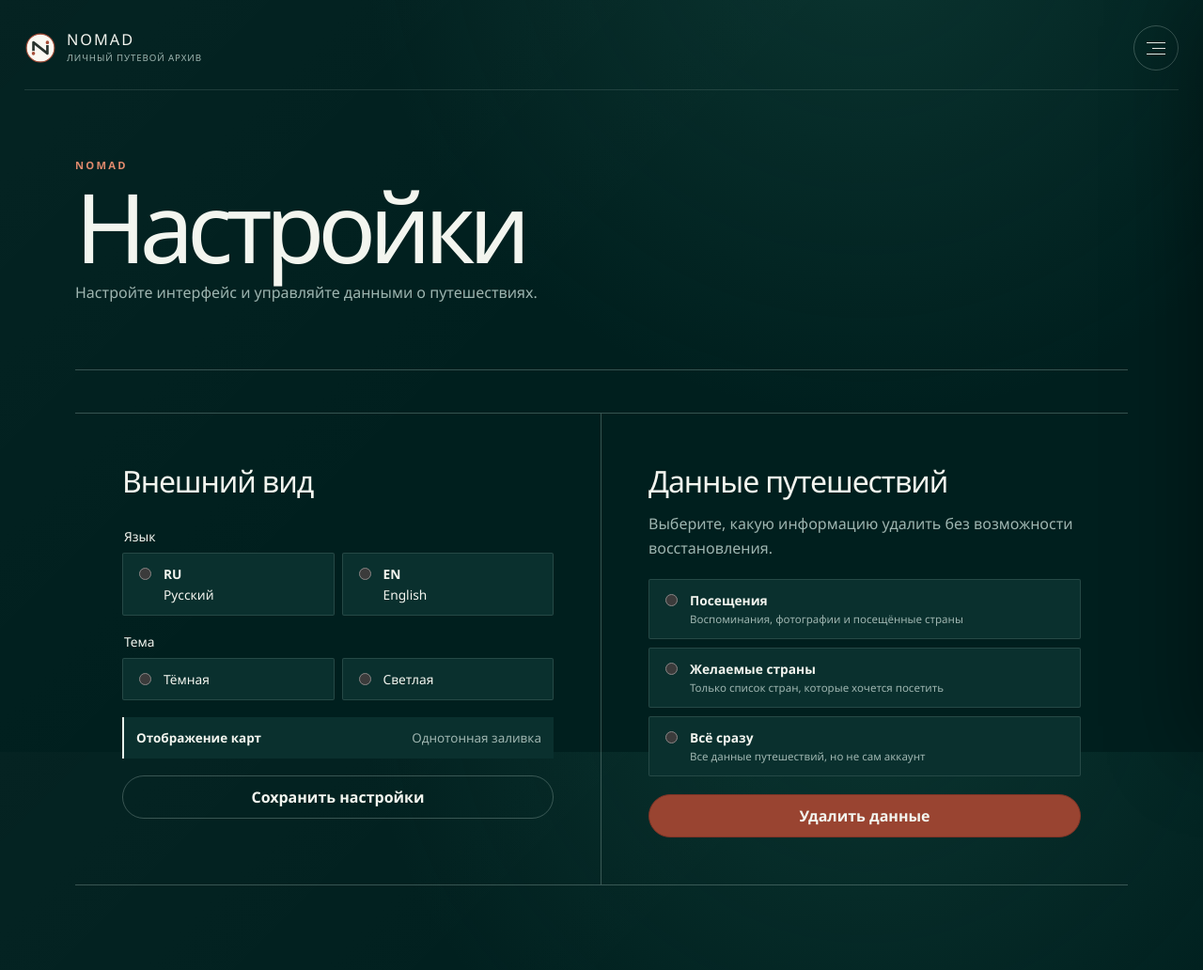
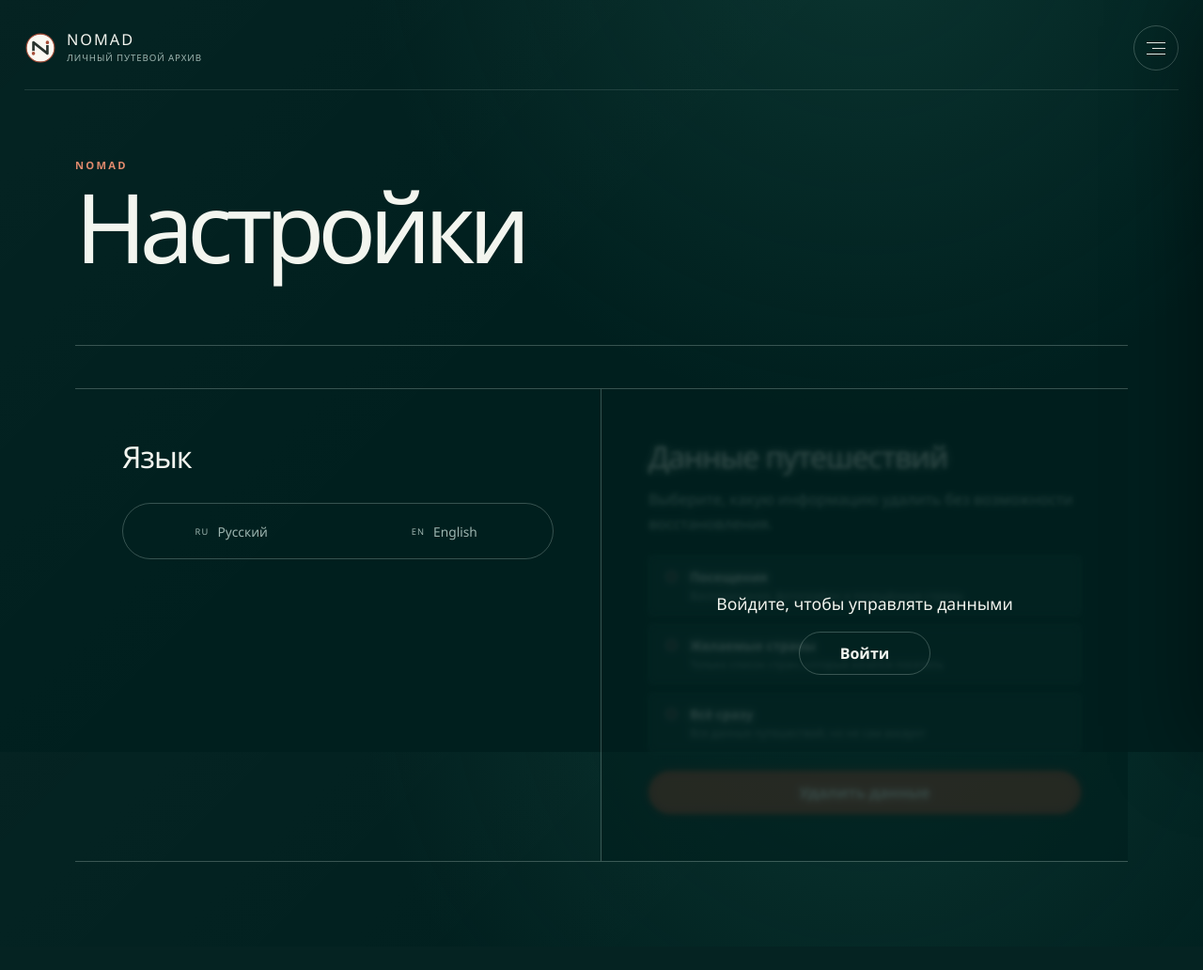
Before and after one commit to alabayk/nomad, a FastAPI app: template app/templates/settings.html in a window 1280 px wide; the page is wider, and only the part inside the window is pictured. Shown: that part at 94% size. After the commit the page ends 917 px from the top of that part, so only its background shows below. Run offline with FastAPI, Linux system fonts and the light colour scheme; the template is opened without the code that fills it: most values are stand-ins (such as "Sample title", 1, 10 or a date in 2020); parts of the project's set-up code (start-up, migrations or seed data) failed here and were passed over.

Commit message:
Open premium language settings to guests

```diff
--- a/app/main.py
+++ b/app/main.py
@@ -201,14 +201,13 @@ def delete_account(
     return response
 
 
-def settings_response(
-    request: Request, user: User, *, notice: str = "", error: str = ""
-) -> HTMLResponse:
+def settings_response(request: Request, user: User | None, *, error: str = "") -> HTMLResponse:
     csrf_token = csrf_token_for_request(request)
+    language = user.language if user else request.cookies.get("nomad_language", "ru")
     response = templates.TemplateResponse(
         request=request,
         name="settings.html",
-        context={"user": user, "csrf_token": csrf_token, "notice": notice, "error": error},
+        context={"user": user, "language": language, "csrf_token": csrf_token, "error": error},
     )
     set_csrf_cookie(response, csrf_token)
     return response
@@ -217,29 +216,26 @@ def settings_response(
 @app.get("/settings", response_class=HTMLResponse)
 def settings_page(request: Request, db: Session = Depends(get_db)) -> HTMLResponse:
     user = current_user(db, request)
-    if user is None:
-        return RedirectResponse("/login", status_code=303)
-    notices = {"preferences": "Настройки сохранены.", "visits": "Данные о посещениях удалены.", "wishlist": "Список желаний очищен.", "all": "Данные о путешествиях удалены."}
-    return settings_response(request, user, notice=notices.get(request.query_params.get("saved", ""), ""))
+    return settings_response(request, user)
 
 
 @app.post("/settings/preferences")
 def update_preferences(
     request: Request,
     language: str = Form(...),
-    theme: str = Form(...),
     csrf_token: str = Form(...),
     db: Session = Depends(get_db),
 ) -> HTMLResponse:
     user = current_user(db, request)
-    if user is None:
-        return RedirectResponse("/login", status_code=303)
-    if not valid_csrf_token(request, csrf_token) or language not in {"ru", "en"} or theme not in {"dark", "light"}:
+    if not valid_csrf_token(request, csrf_token) or language not in {"ru", "en"}:
         return settings_response(request, user, error="Не удалось сохранить настройки.")
-    user.language = language
-    user.theme = theme
-    db.commit()
-    return RedirectResponse("/settings?saved=preferences", status_code=303)
+    response = RedirectResponse("/settings", status_code=303)
+    if user:
+        user.language = language
+        db.commit()
+    else:
+        response.set_cookie("nomad_language", language, max_age=31536000, samesite="lax", path="/")
+    return response
 
 
 @app.post("/settings/delete-data")
--- a/app/static/css/app.css
+++ b/app/static/css/app.css
@@ -381,6 +381,10 @@ body[data-scroll-direction="up"] .process-heading{transition-delay:calc(var(--re
 .account-danger h2 { margin-bottom:5px; }.account-danger p{margin:0;color:var(--muted);line-height:1.5}.account-danger-actions{display:flex;gap:9px;flex-shrink:0}.account-created{margin:18px 0 0;color:var(--muted);font-size:.75rem;text-align:right}
 .settings-page{width:min(100%,980px);align-self:start}.settings-header{padding-bottom:28px;border-bottom:1px solid var(--line)}.settings-header h1{margin-bottom:8px}.settings-header .muted{margin:0}.settings-grid{display:grid;grid-template-columns:1fr 1fr;gap:20px;margin-top:24px}.choice-group{display:grid;grid-template-columns:1fr 1fr;gap:8px;margin:0;padding:0;border:0}.choice-group legend{margin-bottom:8px;font-size:.86rem;font-weight:500}.choice-card{display:flex;grid-template-columns:none;align-items:flex-start;gap:10px;padding:12px;border:1px solid var(--line-soft);border-radius:4px;background:var(--field);font-weight:400;cursor:pointer}.choice-card:has(input:checked){border-color:var(--green);box-shadow:0 0 0 1px var(--green)}.choice-card input{width:auto;margin-top:3px}.choice-card span{display:grid;gap:3px}.choice-card small{font-size:.72rem}.map-mode-note{display:flex;justify-content:space-between;gap:15px;padding:13px;border-left:2px solid var(--green);background:var(--field);font-size:.84rem}.map-mode-note span{color:var(--muted)}.delete-data-form{display:grid;gap:9px;margin-top:20px}.delete-data-form .danger{margin-top:10px}.settings-danger>.muted{margin-top:-10px}
 
+.visually-hidden{position:absolute;width:1px;height:1px;overflow:hidden;clip:rect(0 0 0 0)}
+.language-form{margin-top:28px}.language-switch{display:grid;grid-template-columns:1fr 1fr;gap:6px;margin:0;padding:5px;border:1px solid var(--line);border-radius:999px}.language-switch label{display:block;cursor:pointer}.language-switch input{position:absolute;opacity:0;pointer-events:none}.language-switch span{display:flex;align-items:center;justify-content:center;gap:9px;min-height:48px;border-radius:999px;color:var(--muted);transition:.25s}.language-switch input:checked+span{background:var(--ink);color:var(--paper)}.language-switch small{font-size:.58rem;letter-spacing:.12em}.language-switch input:checked+span small{color:inherit}
+.guest-locked{position:relative;min-height:420px}.guest-locked>.delete-data-form,.guest-locked>h2,.guest-locked>.muted{filter:blur(2px);opacity:.4;pointer-events:none}.settings-lock{position:absolute;z-index:2;inset:0;display:grid;place-content:center;justify-items:center;padding:30px;background:rgba(0,31,30,.62);backdrop-filter:blur(5px);text-align:center}.settings-lock p{font-size:1.1rem}.settings-lock .button-link{min-width:140px}
+
 .maplibregl-popup-content { background: #f7f5ed; color: #29332d; }
 .maplibregl-popup-anchor-bottom .maplibregl-popup-tip { border-top-color: #f7f5ed; }
 .maplibregl-popup-anchor-top .maplibregl-popup-tip { border-bottom-color: #f7f5ed; }
--- a/app/templates/base.html
+++ b/app/templates/base.html
@@ -1,6 +1,6 @@
-{% set en = user and user.language == 'en' %}
+{% set en = (user and user.language == 'en') or (not user and request.cookies.get('nomad_language') == 'en') %}
 <!doctype html>
-<html lang="{{ user.language if user and user.language else 'ru' }}" data-theme="{{ user.theme if user and user.theme else 'dark' }}">
+<html lang="{{ 'en' if en else 'ru' }}" data-theme="dark">
   <head>
     <meta charset="utf-8">
     <meta name="viewport" content="width=device-width, initial-scale=1">
@@ -8,7 +8,7 @@
     <link rel="icon" href="/static/img/nomad-mark.svg?v=2" type="image/svg+xml" sizes="any">
     <link rel="shortcut icon" href="/static/img/nomad-mark.svg?v=2" type="image/svg+xml">
     <link rel="apple-touch-icon" href="/static/img/nomad-mark.svg?v=2">
-  <link rel="stylesheet" href="/static/css/app.css?v=stage1auth">
+  <link rel="stylesheet" href="/static/css/app.css?v=stage2settings">
     {% block head %}{% endblock %}
   </head>
   <body>
@@ -34,7 +34,7 @@
         <a href="/countries" {% if request.url.path == '/countries' %}class="active"{% endif %}><span>{{ 'Visited countries' if en else 'Посещённые страны' }}</span><small>{{ 'Where I have been' if en else 'Где я уже был' }}</small></a>
         <a href="/wishlist" {% if request.url.path == '/wishlist' %}class="active"{% endif %}><span>{{ 'Want to visit' if en else 'Хочу посетить' }}</span><small>{{ 'Future journeys' if en else 'Будущие маршруты' }}</small></a>
         {% endif %}
-        <a href="/settings" {% if request.url.path == '/settings' %}class="active"{% endif %}><span>{{ 'Settings' if en else 'Настройки' }}</span><small>{{ 'Language, theme and maps' if en else 'Язык, тема и карты' }}</small></a>
+        <a href="/settings" {% if request.url.path == '/settings' %}class="active"{% endif %}><span>{{ 'Settings' if en else 'Настройки' }}</span><small>{{ 'Language, data management' if en else 'Язык, управление данными' }}</small></a>
       </nav>
       <a class="menu-account" href="/account">
         <span class="menu-avatar" aria-hidden="true">{% if user and user.profile_photo_url %}<img src="{{ user.profile_photo_url }}" alt="">{% elif user %}{{ user.initials }}{% else %}<svg viewBox="0 0 24 24"><circle cx="12" cy="8" r="4"/><path d="M4 21c.6-5 3.2-7 8-7s7.4 2 8 7"/></svg>{% endif %}</span>
--- a/app/templates/settings.html
+++ b/app/templates/settings.html
@@ -1,28 +1,21 @@
 {% extends "base.html" %}
-{% set en = user.language == 'en' %}
+{% set en = language == 'en' %}
 {% block title %}{{ 'Settings' if en else 'Настройки' }} — Nomad{% endblock %}
 {% block content %}
 <div class="settings-page">
-  <header class="settings-header"><p class="eyebrow">Nomad</p><h1>{{ 'Settings' if en else 'Настройки' }}</h1><p class="muted">{{ 'Adjust the interface and manage your travel data.' if en else 'Настройте интерфейс и управляйте данными о путешествиях.' }}</p></header>
-  {% if notice %}<div class="account-notice" role="status">{{ notice }}</div>{% endif %}
+  <header class="settings-header"><p class="eyebrow">Nomad</p><h1>{{ 'Settings' if en else 'Настройки' }}</h1></header>
   {% if error %}<div class="alert" role="alert">{{ error }}</div>{% endif %}
   <div class="settings-grid">
-    <section class="account-panel"><h2>{{ 'Appearance' if en else 'Внешний вид' }}</h2>
-      <form method="post" action="/settings/preferences" class="auth-form">
+    <section class="account-panel"><h2>{{ 'Language' if en else 'Язык' }}</h2>
+      <form method="post" action="/settings/preferences" class="language-form">
         <input type="hidden" name="csrf_token" value="{{ csrf_token }}">
-        <fieldset class="choice-group"><legend>{{ 'Language' if en else 'Язык' }}</legend>
-          <label class="choice-card"><input type="radio" name="language" value="ru" {% if user.language == 'ru' %}checked{% endif %}><span><strong>RU</strong> Русский</span></label>
-          <label class="choice-card"><input type="radio" name="language" value="en" {% if user.language == 'en' %}checked{% endif %}><span><strong>EN</strong> English</span></label>
+        <fieldset class="language-switch"><legend class="visually-hidden">{{ 'Language' if en else 'Язык' }}</legend>
+          <label><input type="radio" name="language" value="ru" {% if language == 'ru' %}checked{% endif %}><span><small>RU</small>Русский</span></label>
+          <label><input type="radio" name="language" value="en" {% if language == 'en' %}checked{% endif %}><span><small>EN</small>English</span></label>
         </fieldset>
-        <fieldset class="choice-group"><legend>{{ 'Theme' if en else 'Тема' }}</legend>
-          <label class="choice-card"><input type="radio" name="theme" value="dark" {% if user.theme == 'dark' %}checked{% endif %}><span>{{ 'Dark' if en else 'Тёмная' }}</span></label>
-          <label class="choice-card"><input type="radio" name="theme" value="light" {% if user.theme == 'light' %}checked{% endif %}><span>{{ 'Light' if en else 'Светлая' }}</span></label>
-        </fieldset>
-        <div class="map-mode-note"><strong>{{ 'Map display' if en else 'Отображение карт' }}</strong><span>{{ 'Solid colors' if en else 'Однотонная заливка' }}</span></div>
-        <button type="submit">{{ 'Save settings' if en else 'Сохранить настройки' }}</button>
       </form>
     </section>
-    <section class="account-panel settings-danger"><h2>{{ 'Travel data' if en else 'Данные путешествий' }}</h2><p class="muted">{{ 'Choose which information to permanently remove.' if en else 'Выберите, какую информацию удалить без возможности восстановления.' }}</p>
+    <section class="account-panel settings-danger {% if not user %}guest-locked{% endif %}"><h2>{{ 'Travel data' if en else 'Данные путешествий' }}</h2><p class="muted">{{ 'Choose which information to permanently remove.' if en else 'Выберите, какую информацию удалить без возможности восстановления.' }}</p>
       <form method="post" action="/settings/delete-data" class="delete-data-form" onsubmit="return confirm('{{ 'Delete selected travel data?' if en else 'Удалить выбранные данные о путешествиях?' }}')">
         <input type="hidden" name="csrf_token" value="{{ csrf_token }}">
         <label class="choice-card"><input type="radio" name="scope" value="visits" required><span><strong>{{ 'Visits' if en else 'Посещения' }}</strong><small>{{ 'Memories, photos and visited countries' if en else 'Воспоминания, фотографии и посещённые страны' }}</small></span></label>
@@ -30,7 +23,9 @@
         <label class="choice-card"><input type="radio" name="scope" value="all" required><span><strong>{{ 'Everything' if en else 'Всё сразу' }}</strong><small>{{ 'All travel data, keeping the account' if en else 'Все данные путешествий, но не сам аккаунт' }}</small></span></label>
         <button class="danger" type="submit">{{ 'Delete data' if en else 'Удалить данные' }}</button>
       </form>
+      {% if not user %}<div class="settings-lock"><p>{{ 'Sign in to manage your travel data' if en else 'Войдите, чтобы управлять данными' }}</p><a class="button-link" href="/login">{{ 'Sign in' if en else 'Войти' }}</a></div>{% endif %}
     </section>
   </div>
 </div>
 {% endblock %}
+{% block scripts %}<script>document.querySelectorAll('.language-switch input').forEach(input=>input.addEventListener('change',()=>input.form.submit()));</script>{% endblock %}
```
Also changed, not shown: tests/test_auth.py (+17 -3 lines).
